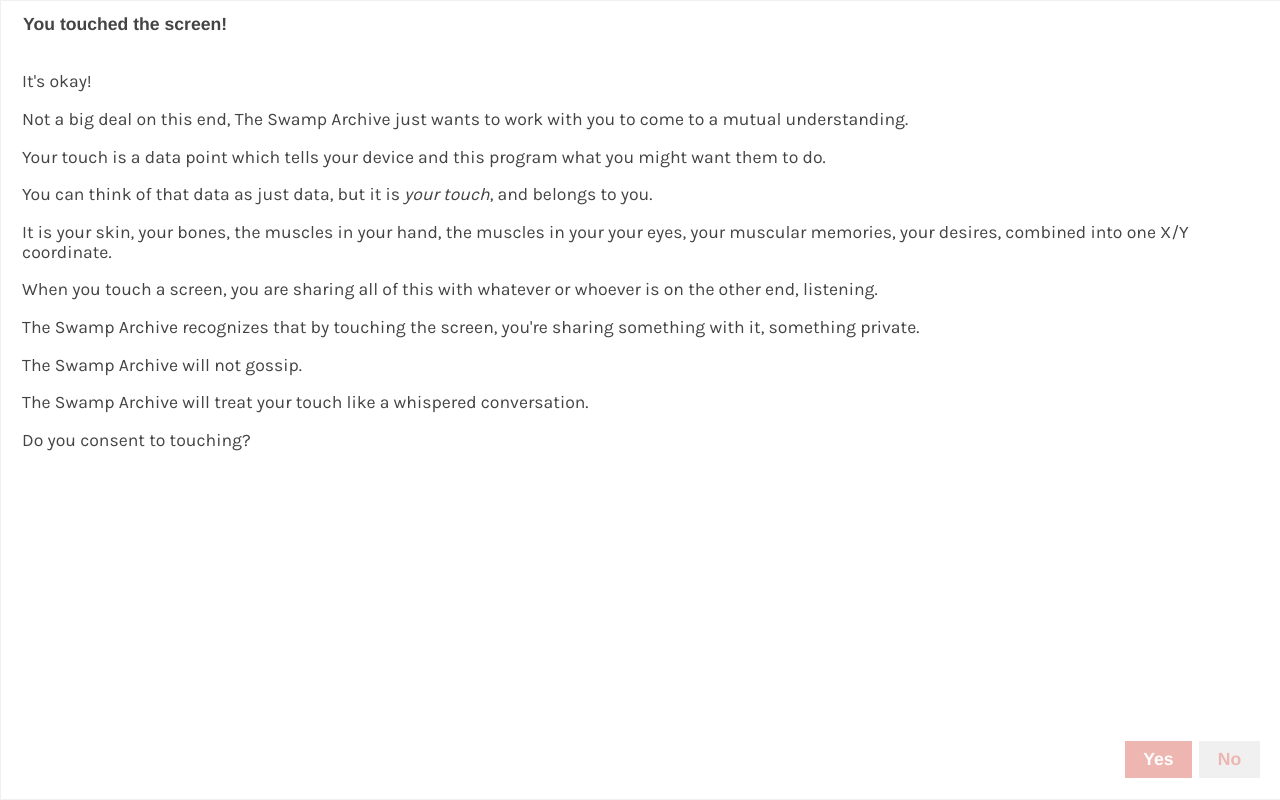
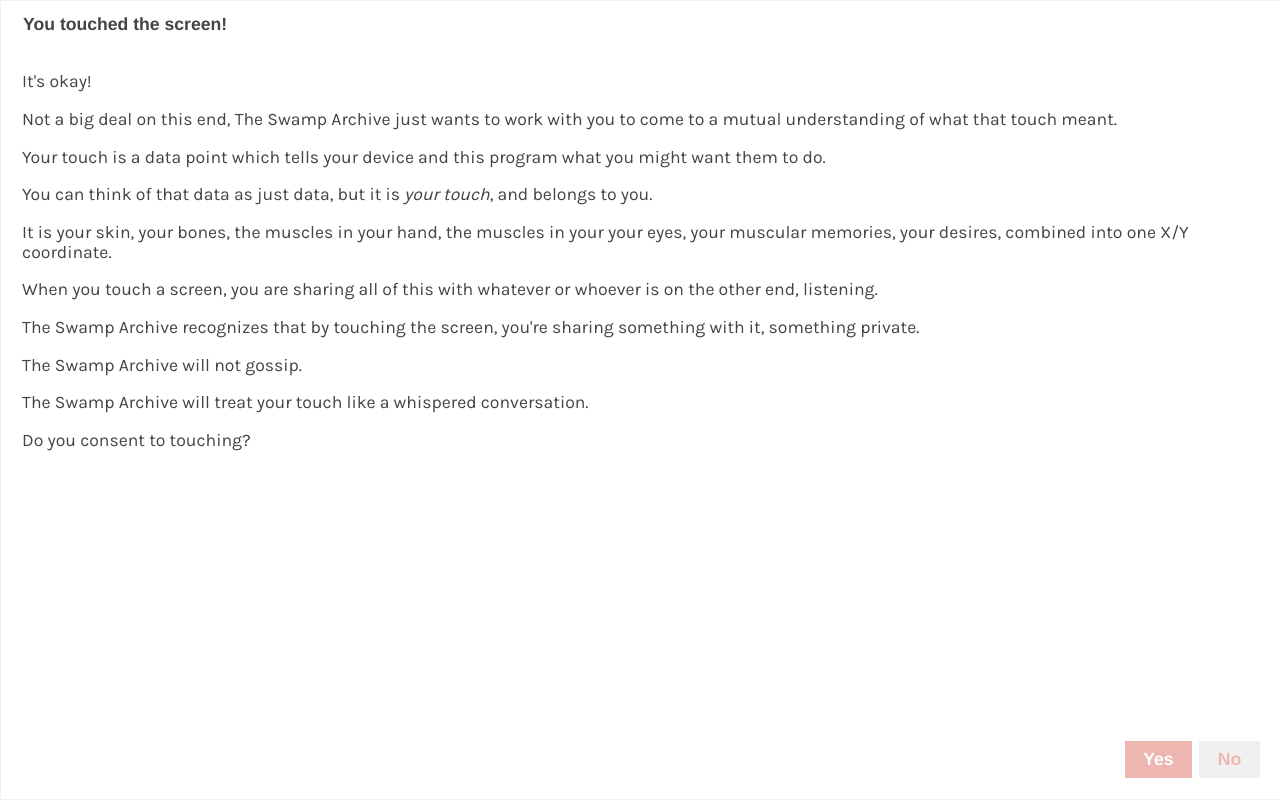
Before and after one commit to Malakaigreiner/swamp, a plain HTML site: page docs/index.html in a window 1280 px wide. Both pictures are taken after a click on the button "r e t r i e v e". Shown: the part 1107-1907 px from the top of the page. Drawn offline with nearby package versions, Linux system fonts and the light colour scheme.

Commit message:
Update index.html

```diff
--- a/docs/index.html
+++ b/docs/index.html
@@ -272,7 +272,7 @@ PUBLIC DOMAIN <br>SWAMP <br>IMAGE <br>ARCHIVE <br>  </div>
 <div id="consent-touch" title="You touched the screen!">
   <p>It's okay!
 <p>
-    Not a big deal on this end, The Swamp Archive just wants to work with you to come to a mutual understanding.
+    Not a big deal on this end, The Swamp Archive just wants to work with you to come to a mutual understanding of what that touch meant.
 <p>
     Your touch is a data point which tells your device and this program what you might want them to do.
 <p>
```
